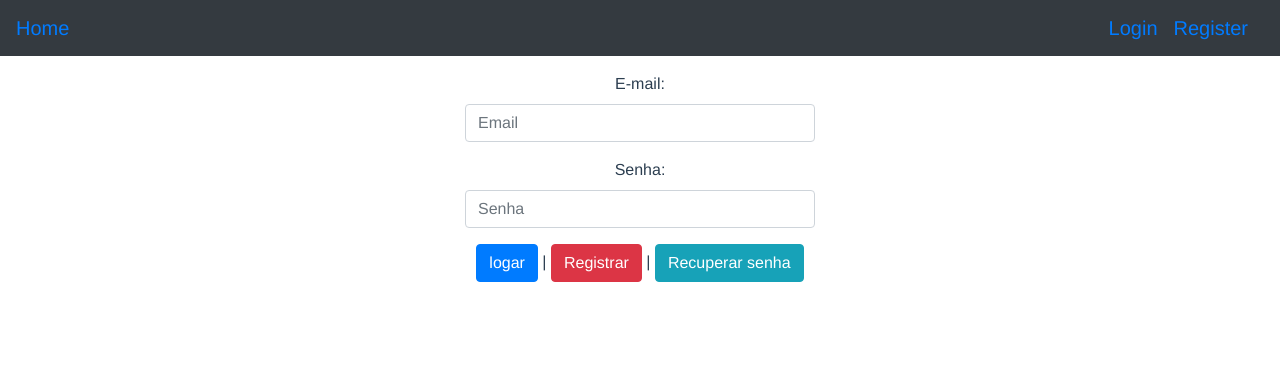
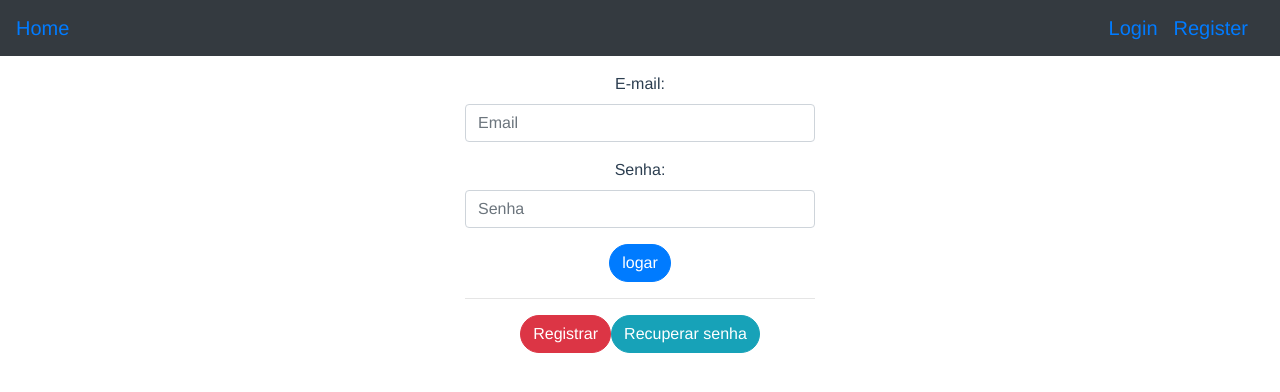
Before and after one commit to ChernoBen/testChat2deskFront, a Vue app: page /login in a window 1280 px wide. Shown: the top 392 px of the page. Built offline with nearby package versions, Linux system fonts and the light colour scheme.

Commit message:
bootstrap itens

```diff
--- a/src/App.vue
+++ b/src/App.vue
@@ -16,10 +16,10 @@
         </div>
         <div v-else>
           <b-navbar-brand>
-            <b-button pill variant="info" @click="logout"> Sair </b-button>
+            <router-link to="/admin/users">Admin</router-link>
           </b-navbar-brand>
           <b-navbar-brand>
-            <router-link to="/admin/users">Admin</router-link>
+            <b-button pill variant="danger" @click="logout"> Sair </b-button>
           </b-navbar-brand>
         </div>
       </div>
--- a/src/main.js
+++ b/src/main.js
@@ -1,18 +1,12 @@
 import Vue from 'vue'
 import App from './App.vue'
 import router from './router'
-
 import { BootstrapVue, IconsPlugin } from 'bootstrap-vue'
-
-// Import Bootstrap an BootstrapVue CSS files (order is important)
 import 'bootstrap/dist/css/bootstrap.css'
 import 'bootstrap-vue/dist/bootstrap-vue.css'
 
-// Make BootstrapVue available throughout your project
 Vue.use(BootstrapVue)
-// Optionally install the BootstrapVue icon components plugin
 Vue.use(IconsPlugin)
-
 Vue.config.productionTip = false
 
 new Vue({
--- a/src/views/Login.vue
+++ b/src/views/Login.vue
@@ -30,11 +30,17 @@
                 required
               ></b-form-input>
             </b-form-group>
-            <b-button variant="primary" @click="login">logar</b-button> |
-            <b-button variant="danger" @click="register">Registrar</b-button> |
-            <b-button variant="info" @click="recover">Recuperar senha</b-button>
+            <b-button pill variant="primary" @click="login">logar</b-button>
+            <hr />
+            <div>
+              <b-button pill variant="danger" @click="register"
+                >Registrar</b-button
+              >
+              <b-button pill variant="info" @click="recover"
+                >Recuperar senha</b-button
+              >
+            </div>
           </b-form>
-
         </div>
       </b-col>
       <b-col></b-col>
```
